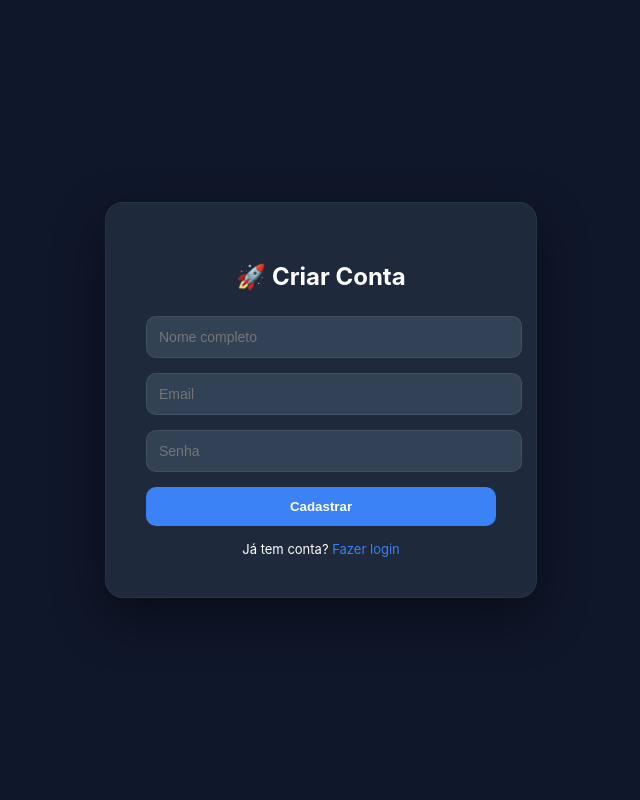
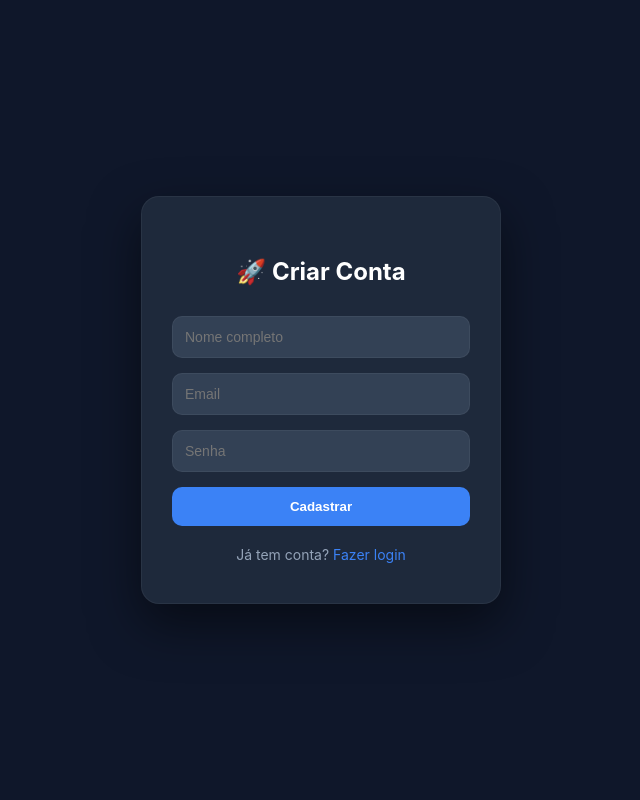
Before and after one commit to iproleplay/controle-financeiro, a Flask app: page /cadastro in a window 1280 px wide. Shown: the whole page, without its empty margins (319-959 px from the left). Run offline with Flask 3, Linux system fonts and the light colour scheme; some libraries are stand-ins or nearby versions.

Commit message:
Cadastro alinhado

```diff
--- a/templates/cadastro.html
+++ b/templates/cadastro.html
@@ -5,30 +5,38 @@
 <title>Criar Conta</title>
 
 <style>
+*{
+    box-sizing:border-box;
+}
+
 body{
-    background:#0f172a;
-    color:white;
-    font-family:Inter, Arial, sans-serif;
     margin:0;
-    padding:0;
+    height:100vh;
     display:flex;
     justify-content:center;
     align-items:center;
-    height:100vh;
+    background:#0f172a;
+    font-family:Inter, Arial, sans-serif;
+}
+
+.container{
+    width:100%;
+    max-width:400px;
+    padding:20px;
 }
 
 .card{
     background:#1e293b;
-    padding:40px;
+    padding:40px 30px;
     border-radius:18px;
-    width:350px;
-    box-shadow:0 20px 50px rgba(0,0,0,0.45);
     border:1px solid rgba(255,255,255,0.05);
+    box-shadow:0 20px 50px rgba(0,0,0,0.5);
 }
 
 h2{
+    color:white;
     text-align:center;
-    margin-bottom:25px;
+    margin-bottom:30px;
 }
 
 input{
@@ -36,7 +44,7 @@ input{
     padding:12px;
     margin-bottom:15px;
     border-radius:10px;
-    border:1px solid rgba(255,255,255,0.08);
+    border:1px solid rgba(255,255,255,0.05);
     background:#334155;
     color:white;
     font-size:14px;
@@ -61,13 +69,13 @@ button{
 
 button:hover{
     background:#2563eb;
-    transform:translateY(-2px);
 }
 
 .link{
     text-align:center;
-    margin-top:15px;
-    font-size:13px;
+    margin-top:20px;
+    color:#94a3b8;
+    font-size:14px;
 }
 
 .link a{
@@ -82,7 +90,9 @@ button:hover{
 </head>
 <body>
 
+<div class="container">
 <div class="card">
+
 <h2>🚀 Criar Conta</h2>
 
 <form method="POST">
@@ -95,6 +105,8 @@ button:hover{
 <div class="link">
 Já tem conta? <a href="/">Fazer login</a>
 </div>
+
+</div>
 </div>
 
 </body>
```
